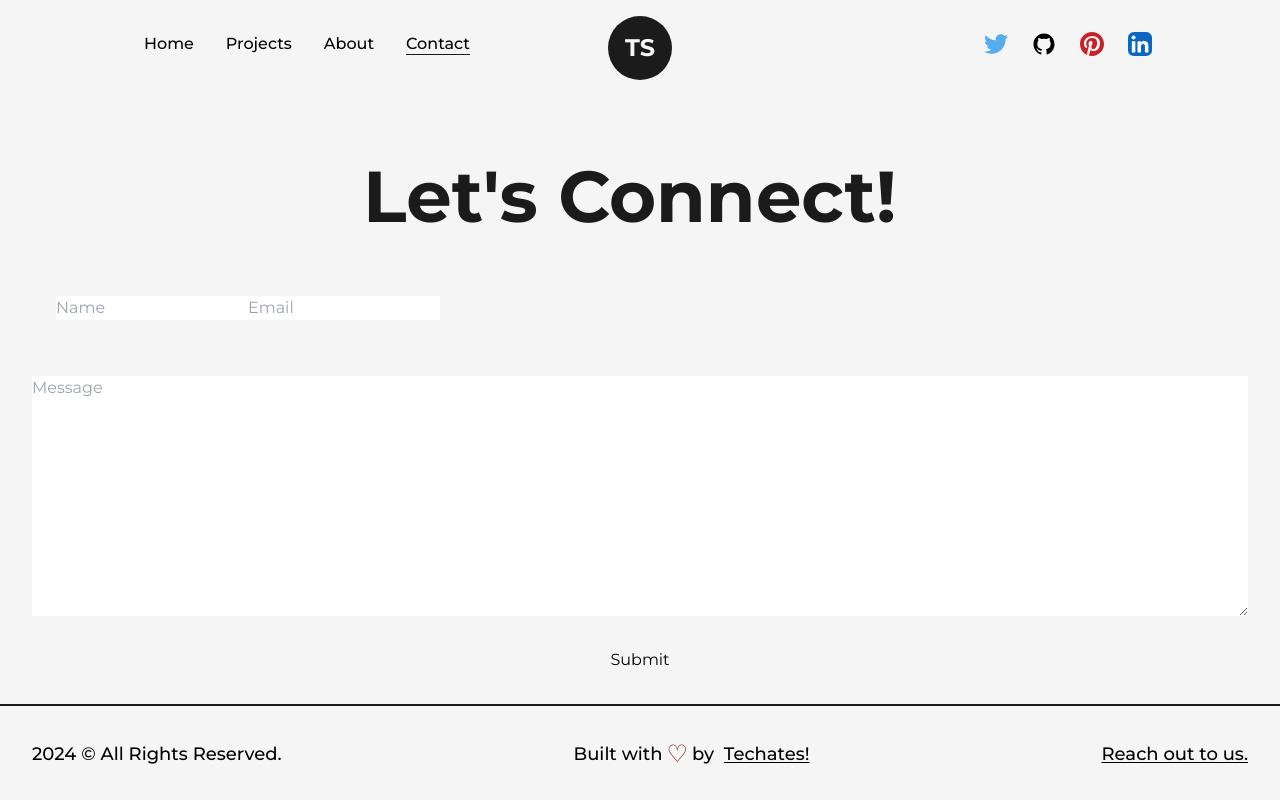
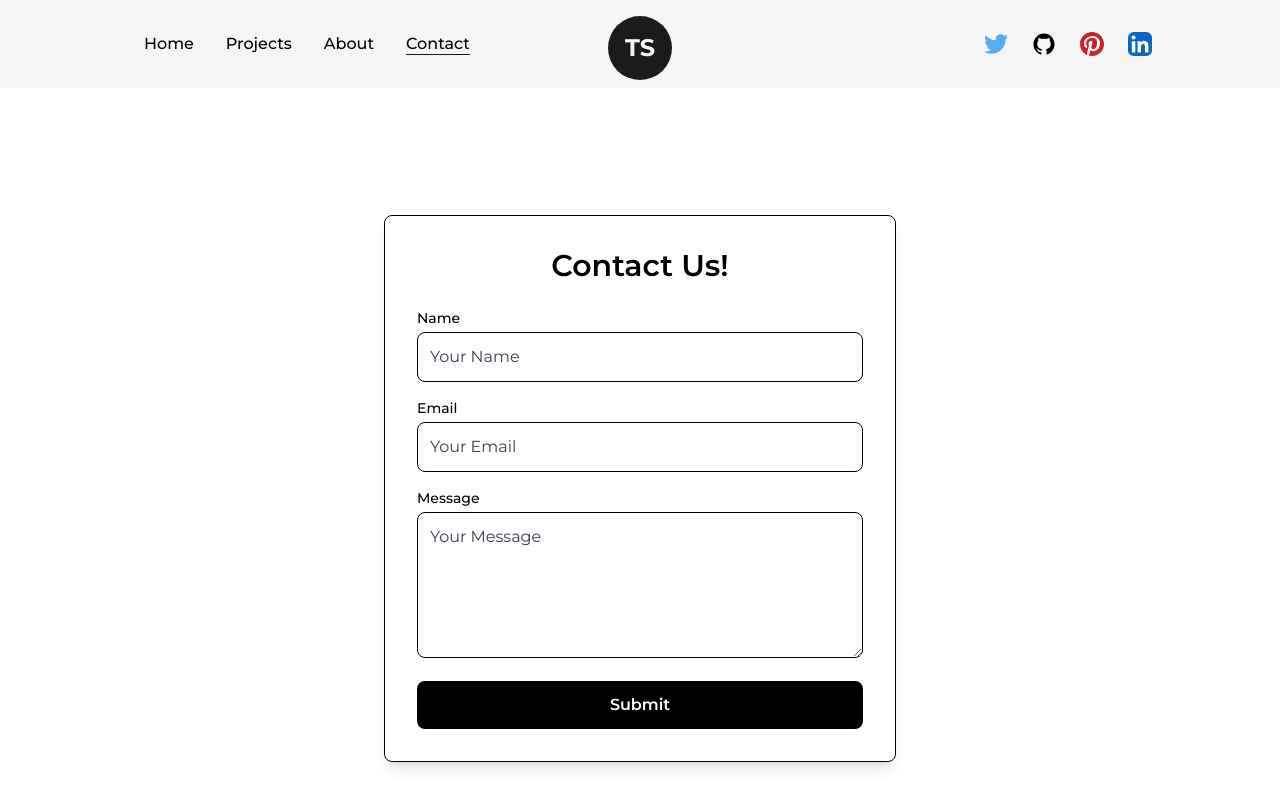
Before and after one commit to deadtik/Portfolio2024, a Next.js app: page /contact in a window 1280 px wide. Shown: the top 800 px of the page. Built offline with nearby package versions, Linux system fonts and the light colour scheme.

Commit message:
Contact Page Completed, working on the dark theme

```diff
--- /dev/null
+++ b/src/components/hooks/useThemeSwitcher.js
@@ -0,0 +1,23 @@
+import React, { useEffect, useState } from "react";
+
+const useThemeSwitcher = () => {
+
+    const preferDarkQuery = "(prefers-color-scheme: dark)";
+
+    const [mode, setMode] = useState('');
+
+    useEffect (() => {
+            const mediaQuery = window.matchMedia(preferDarkQuery);
+            const usePref = window.localStorage.getItem("theme");
+
+
+    }, [] )
+
+
+
+    return (
+        <div>useThemeSwitcher</div>
+    )
+}
+
+export default useThemeSwitcher;
--- a/src/pages/contact.js
+++ b/src/pages/contact.js
@@ -1,30 +1,11 @@
 import React, { useRef } from 'react';
 import Head from 'next/head';
-import Layout from '@/components/Layout';
-import AnimatedText from '@/components/AnimatedText';
 import { useForm, ValidationError } from '@formspree/react';
 import { motion } from 'framer-motion';
 
 const Contact = () => {
   const [state, handleSubmit] = useForm('movakzae');
-
   const formRef = useRef(null);
-
-  if (state.succeeded) {
-    return (
-      <main className="flex w-full flex-col items-center justify-center">
-        <Layout className="pt-16">
-          <AnimatedText
-            text="Thanks for reaching out!"
-            className="mb-16"
-          />
-          <p className="text-center text-base font-medium">
-            We'll get back to you as soon as possible.
-          </p>
-        </Layout>
-      </main>
-    );
-  }
 
   const handleFormSubmit = (e) => {
     e.preventDefault();
@@ -32,79 +13,84 @@ const Contact = () => {
     formRef.current.reset();
   };
 
+  if (state.succeeded) {
+    return (
+      <main className="flex w-full min-h-screen flex-col items-center justify-center bg-white text-black">
+        <div className="text-center">
+          <title>Thank you!</title>
+          <h1 className="text-4xl font-bold mb-4">Thanks for reaching out!</h1>
+          <p className="text-lg">We'll get back to you as soon as possible.</p>
+        </div>
+      </main>
+    );
+  }
+
   return (
     <>
       <Head>
         <title>Contact Me</title>
         <meta name="description" content="Contact page" />
       </Head>
-      <main className="flex w-full flex-col items-center justify-center">
-        <Layout className="pt-16">
-          <AnimatedText
-            text="Let's Connect!"
-            className="mb-16 lg:!text-7xl sm:mb-8 sm:!text-6xl xs:!text-4xl"
-          />
+      <main className="flex w-full min-h-screen flex-col items-center justify-center bg-white text-black">
         <motion.form
           ref={formRef}
           onSubmit={handleFormSubmit}
-            className="flex w-full flex-col gap-8"
+          className="w-full max-w-lg p-8 bg-white border border-black rounded-lg shadow-lg"
           initial={{ opacity: 0, y: 50 }}
           animate={{ opacity: 1, y: 0 }}
           transition={{ duration: 0.5 }}
         >
-
-            <div className=" w-full flex items-center p-6 justify-start">
-
+          <h1 className="text-3xl font-semibold mb-6 text-center">Contact Us!</h1>
+          <div className="mb-4">
+            <label htmlFor="name" className="block text-sm font-medium mb-1">
+              Name
+            </label>
             <input
               type="text"
               name="name"
               id="name"
-                placeholder="Name"
-                className="input"
+              placeholder="Your Name"
+              className="w-full p-3 bg-white border border-black text-black placeholder-gray-700 rounded-lg focus:outline-none focus:ring-2 focus:ring-black"
               required
             />
-              <ValidationError
-                prefix="Name"
-                field="name"
-                errors={state.errors}
-              />
+            <ValidationError prefix="Name" field="name" errors={state.errors} />
+          </div>
+          <div className="mb-4">
+            <label htmlFor="email" className="block text-sm font-medium mb-1">
+              Email
+            </label>
             <input
               type="email"
               name="email"
               id="email"
-                placeholder="Email"
-                className="input"
+              placeholder="Your Email"
+              className="w-full p-3 bg-white border border-black text-black placeholder-gray-700 rounded-lg focus:outline-none focus:ring-2 focus:ring-black"
               required
             />
-              <ValidationError
-                prefix="Email"
-                field="email"
-                errors={state.errors}
-              />
+            <ValidationError prefix="Email" field="email" errors={state.errors} />
           </div>
+          <div className="mb-4">
+            <label htmlFor="message" className="block text-sm font-medium mb-1">
+              Message
+            </label>
             <textarea
               name="message"
               id="message"
-              cols="30"
-              rows="10"
-              placeholder="Message"
-              className="textarea"
+              rows="5"
+              placeholder="Your Message"
+              className="w-full p-3 bg-white border border-black text-black placeholder-gray-700 rounded-lg focus:outline-none focus:ring-2 focus:ring-black"
               required
             ></textarea>
-            <ValidationError
-              prefix="Message"
-              field="message"
-              errors={state.errors}
-            />
+            <ValidationError prefix="Message" field="message" errors={state.errors} />
+          </div>
           <button
             type="submit"
-              className="btn"
+            className="w-full p-3 bg-black text-white font-semibold rounded-lg hover:bg-gray-800 transition-colors duration-300 disabled:opacity-50"
             disabled={state.submitting}
           >
             Submit
           </button>
         </motion.form>
-        </Layout>
       </main>
     </>
   );
```
Lines whose indentation alone changed are shown as unchanged.
